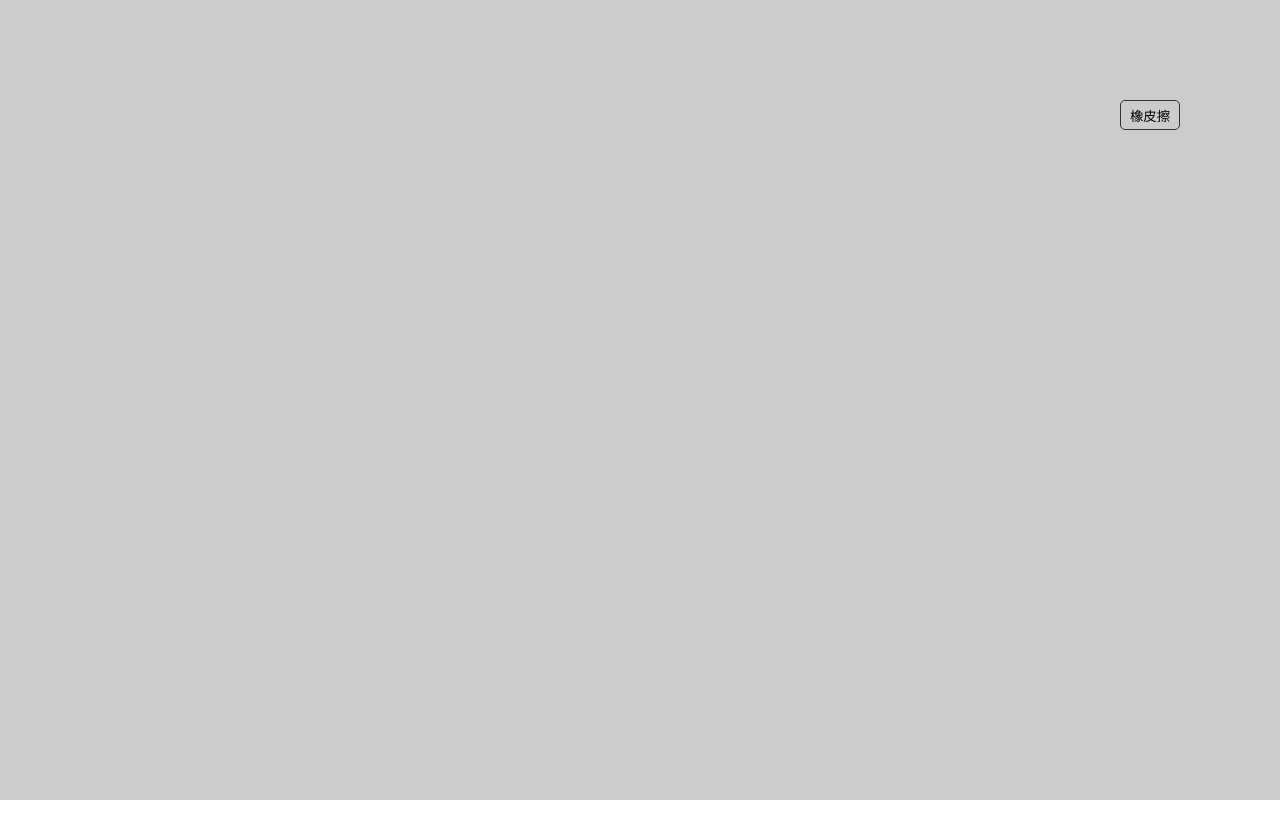
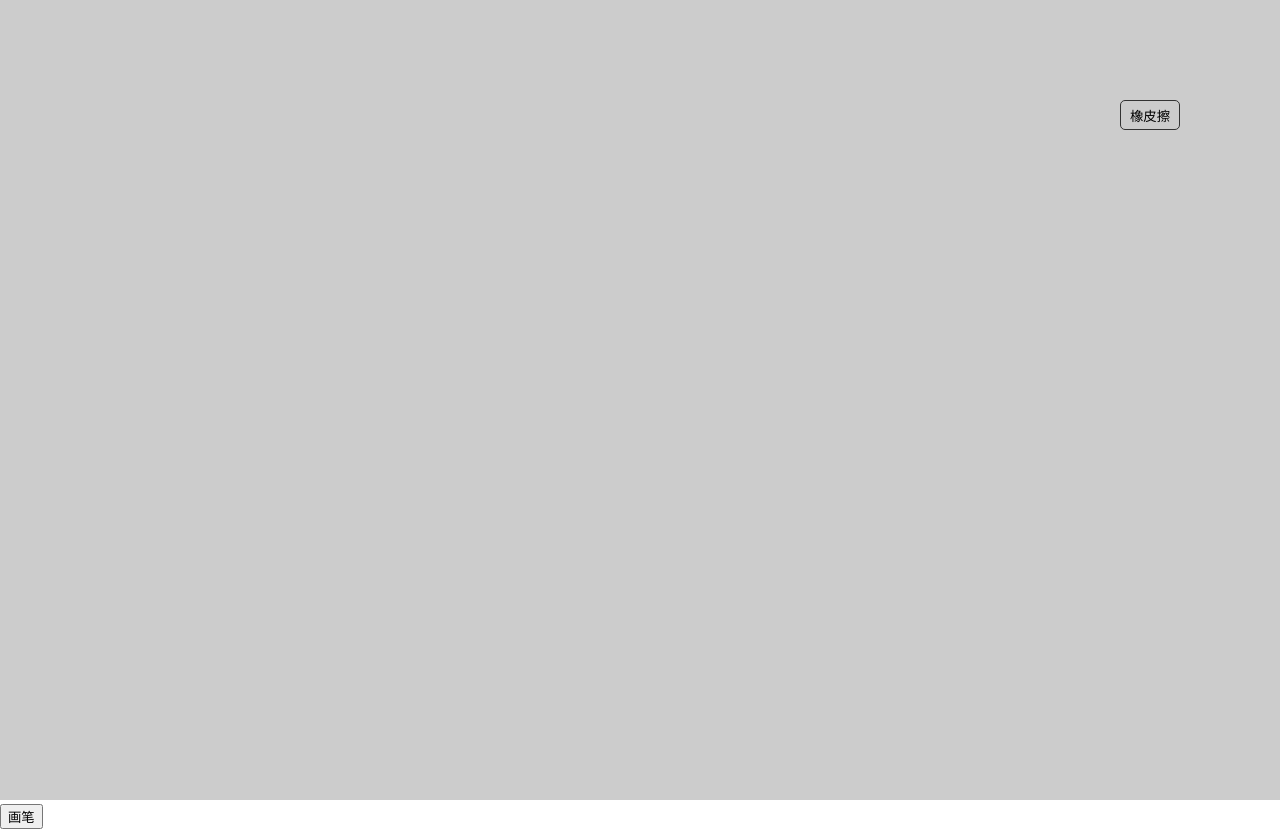
Before and after one commit to LvyHuang/Little-Sketchpad, a plain HTML site: page index.html in a window 1280 px wide. Before the commit the page ends 804 px from the top, so only its background shows below. Drawn offline with Linux system fonts and the light colour scheme.

Commit message:
增加了按钮

```diff
--- a/index.html
+++ b/index.html
@@ -7,7 +7,11 @@
 </head>
 <body>
     <canvas id="canvas" height=300 width=300></canvas>
-    <button id="eraser">橡皮擦</button>
+    <div id="actions" class="actions">
+        <button id="brush">画笔</button>
+        <button id="eraser">橡皮擦</button>
+    </div>
+
 </body>
 <script type="text/javascript" src="js/index.js"></script>
 </html>
```
